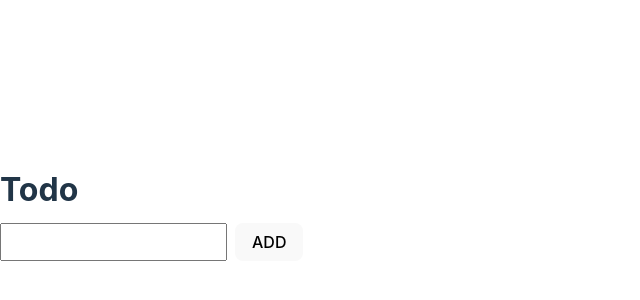
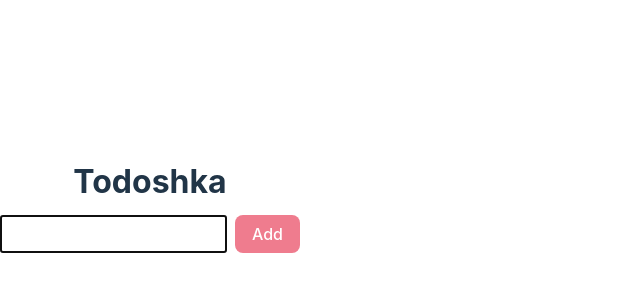
Before and after one commit to Lost1ck/Start-Project, a React (Vite) app: page / in a window 1280 px wide. Shown: the part 186-486 px from the top of the page, without its empty margins (0-640 px from the left). Built offline with nearby package versions, Linux system fonts and the light colour scheme.

Commit message:
some new things

```diff
--- a/src/App.module.css
+++ b/src/App.module.css
@@ -3,6 +3,16 @@
   justify-content: center;
   align-items: center;
   height: 100vh;
+}
+
+p {
+  text-align: start;
+  padding-right: 10px;
+  color: #fae8e0;
+}
+
+.content {
+  text-align: center;
 }
 
 .heading {
@@ -13,6 +23,7 @@
 .inputContainer {
   display: flex;
   gap: 0.5rem;
+  justify-content: center;
 }
 
 .input {
@@ -23,9 +34,14 @@
 .button {
   padding: 0.5rem 1rem;
   font-size: 1rem;
+  color: white;
+  background-color: #ef7c8e;
 }
 
 .taskList {
+  display: flex;
+  align-items: flex-end;
+  flex-direction: column;
   margin-top: 1rem;
   list-style: none;
   padding: 0;
@@ -33,4 +49,6 @@
 
 .taskListItem {
   font-size: 1.25rem;
+  display: flex;
+  align-items: center;
 }
--- a/src/App.tsx
+++ b/src/App.tsx
@@ -1,47 +1,81 @@
-import React, { ChangeEvent, useState } from 'react';
+import React, { MouseEventHandler, useEffect, useRef, useState } from 'react';
+import { v4 as uuidv4 } from 'uuid';
 import styles from './App.module.css';
 
 const App = () => {
-  const [tasks, setTasks] = useState<{ text: string; index: number }[]>([]);
-  const [input, setInput] = useState('');
+  const [input, setInput] = useState<string>('');
+  const [tasks, setTasks] = useState<{ text: string; id: string }[]>([]);
+  const inputRef = useRef<HTMLInputElement>(null);
+  const hasLoadedTasks = useRef(false);
 
-  function handleKeyPress(e: React.KeyboardEvent<HTMLInputElement>) {
-    if (e.key === 'Enter') {
-      handleAddTask();
+  useEffect(() => {
+    if (!hasLoadedTasks.current) {
+      const storedTasks = localStorage.getItem('tasks');
+      if (storedTasks) {
+        setTasks(JSON.parse(storedTasks));
+      }
+      hasLoadedTasks.current = true;
+    }
+    if (inputRef.current) {
+      inputRef.current.focus();
+    }
+  }, []);
+
+  useEffect(() => {
+    localStorage.setItem('tasks', JSON.stringify(tasks));
+  }, [tasks]);
+
+  function addTask() {
+    if (input.trim() === '') return;
+    setTasks([...tasks, { text: input, id: uuidv4() }]);
+    setInput('');
+    if (inputRef.current) {
+      inputRef.current.focus();
     }
   }
-  function handleAddTask() {
-    if (input.trim() === '') return;
-    setTasks([...tasks, { text: input, index: tasks.length }]);
-    setInput('');
+
+  function handleChange(e: React.ChangeEvent<HTMLInputElement>) {
+    setInput(e.target.value);
   }
 
-  function handleChange(e: ChangeEvent<HTMLInputElement>) {
-    setInput(e.target.value);
+  function handleKeyDown(e: React.KeyboardEvent<HTMLInputElement>) {
+    if (e.key === 'Enter') {
+      addTask();
+    }
+  }
+
+  function onClickDelete(taskId: string) {
+    setTasks(tasks.filter((task) => task.id !== taskId));
   }
 
   return (
     <div className={styles.container}>
-      <div>
-        <h1 className={styles.heading}>Todo</h1>
+      <div className={styles.content}>
+        <h1 className={styles.heading}>Todoshka</h1>
         <div className={styles.inputContainer}>
           <input
+            ref={inputRef}
+            className={styles.input}
             type='text'
             value={input}
+            onKeyDown={handleKeyDown}
             onChange={handleChange}
-            onKeyDown={handleKeyPress}
-            className={styles.input}
           />
-          <button type='button' onClick={handleAddTask} className={styles.button}>
-            ADD
+          <button className={styles.button} onClick={addTask}>
+            Add
           </button>
         </div>
         <ul className={styles.taskList}>
-          {tasks.map((task) => (
-            <li key={task.index} className={styles.taskListItem}>
-              {task.text}
-            </li>
-          ))}
+          <>
+            {tasks.map((task) => (
+              <li key={task.id} className={styles.taskListItem}>
+                <p>{task.text}</p>
+                <button className={styles.button} onClick={() => onClickDelete(task.id)}>
+                  Delete
+                </button>
+              </li>
+            ))}
+          </>
         </ul>
       </div>
     </div>
```
Also changed, not shown: package.json (+6 -1 lines), 1 other file (tests, documents, lock files or other folders).
